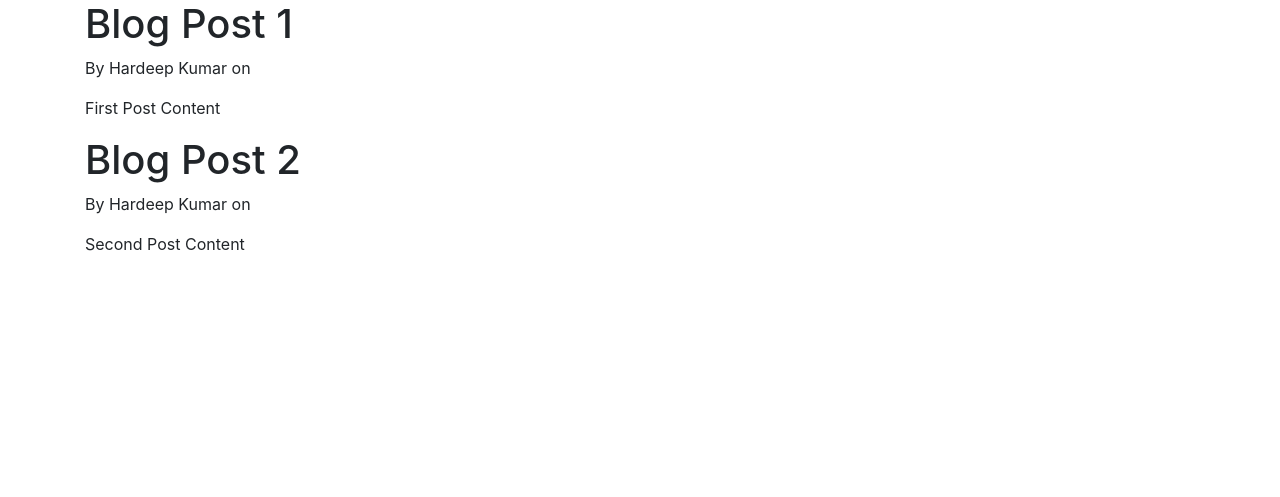
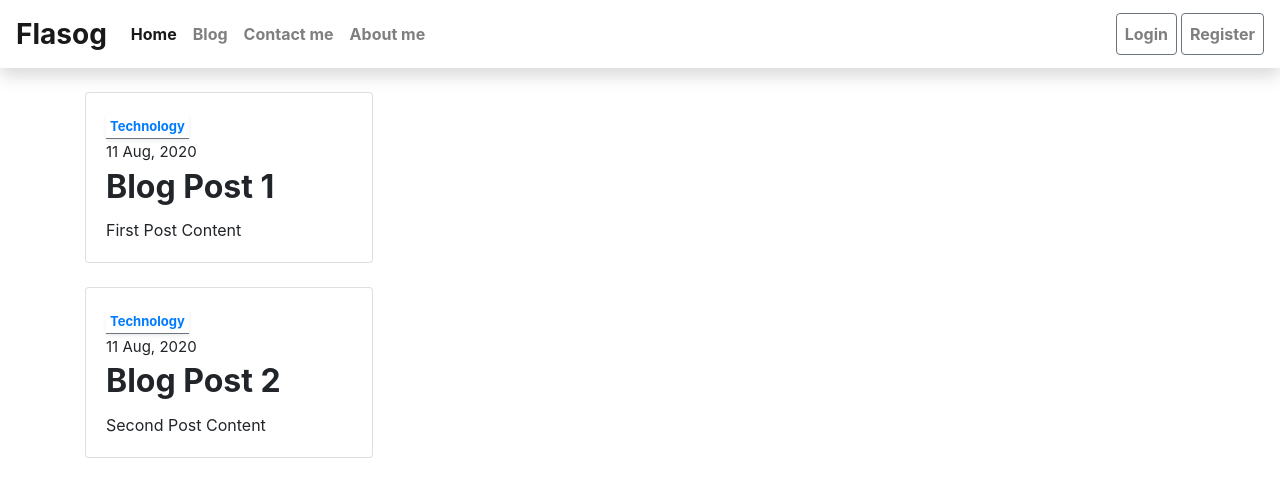
Before and after one commit to wrench1815/Flasog, a Flask app: page /home in a window 1280 px wide. Shown: the top 497 px of the page. Run offline with Flask 2, Linux system fonts and the light colour scheme; some libraries are stand-ins or nearby versions.

Commit message:
update layout

```diff
--- a/app.py
+++ b/app.py
@@ -13,12 +13,14 @@
     'author': 'Hardeep Kumar',
     'title': 'Blog Post 1',
     'content': 'First Post Content',
-    'datePublished': '11 Aug, 2020'
+    'datePublished': '11 Aug, 2020',
+    'postCategory': 'Technology'
 }, {
     'author': 'Hardeep Kumar',
     'title': 'Blog Post 2',
     'content': 'Second Post Content',
-    'datePublished': '11 Aug, 2020'
+    'datePublished': '11 Aug, 2020',
+    'postCategory': 'Technology'
 }]
 
 
@@ -39,4 +41,4 @@
 
 
 if __name__ == "__main__":
-    app.run()
+    app.run(debug=True)
--- a/templates/home.html
+++ b/templates/home.html
@@ -1,8 +1,20 @@
 {% extends "layout.html" %}
 {% block pageContent %}
   {% for post in posts %}
-    <h1>{{ post.title }}</h1>
-    <p>By {{ post.author }} on {{ post.datePosted }}</p>
-    <p>{{ post.content }}</p>
+    <div class="pt-4">
+      <div class="card " style="width: 18rem;">
+        {# <img src="https://source.unsplash.com/600x400/?coding,programming" class="card-img-top" alt="..."> #}
+        <div class="card-body">
+          <div class="">
+            <a class="font-weight-bold text-primary bg-white p-1 border border-bottom-1 border-top-0 border-left-0 border-right-0 border-secondary shadow-sm" style="font-size: 13px" href="#">{{ post.postCategory }}</a>
+            <p class="my-1 mx-0" style="font-size: 15px">{{ post.datePublished }}</p>
+          </div>
+          <h2 class="card-title font-weight-bold">{{ post.title }}</h2>
+          <p class="card-text">{{ post.content }}</p>
+          {# <a href="#" class="btn btn-primary">Go somewhere</a> #}
+        </div>
+      </div>
+    </div>
   {% endfor %}
+
 {% endblock pageContent %}
--- a/templates/layout.html
+++ b/templates/layout.html
@@ -19,28 +19,43 @@
   </head>
 
   <body>
+    {# Navbar #}
+    <header class="site-header">
+      <nav class="navbar navbar-expand-lg navbar-light bg-white shadow">
+        <a class="navbar-brand font-weight-bold" style="font-size: 28px" href="#">Flasog</a>
+        <button class="navbar-toggler" type="button" data-toggle="collapse" data-target="#navbarSupportedContent"
+        aria-controls="navbarSupportedContent" aria-expanded="false" aria-label="Toggle navigation">
+        <span class="navbar-toggler-icon"></span>
+        </button>
 
-    {# <header class="site-header">
-      <nav class="navbar navbar-expand-md navbar-dark bg-steel fixed-top">
-        <div class="container">
-          <a class="navbar-brand mr-4" href="/">Flask Blog</a>
-          <button class="navbar-toggler" type="button" data-toggle="collapse" data-target="#navbarToggle" aria-controls="navbarToggle" aria-expanded="false" aria-label="Toggle navigation">
-            <span class="navbar-toggler-icon"></span>
-          </button>
-          <div class="collapse navbar-collapse" id="navbarToggle">
-            <div class="navbar-nav mr-auto">
-              <a class="nav-item nav-link" href="/">Home</a>
-              <a class="nav-item nav-link" href="/about">About</a>
-            </div>
-            <!-- Navbar Right Side -->
-            <div class="navbar-nav">
-              <a class="nav-item nav-link" href="/login">Login</a>
-              <a class="nav-item nav-link" href="/register">Register</a>
-            </div>
+        <div class="collapse navbar-collapse font-weight-bold" id="navbarSupportedContent">
+          <ul class="navbar-nav mr-auto">
+            <li class="nav-item active">
+              <a class="nav-link" href="/">Home<span class="sr-only">(current)</span></a>
+            </li>
+            <li class="nav-item">
+              <a class="nav-link" href="/blog">Blog</a>
+            </li>
+            <li class="nav-item">
+              <a class="nav-link" href="/contact">Contact me</a>
+            </li>
+            <li class="nav-item">
+              <a class="nav-link" href="/about">About me</a>
+            </li>
+          </ul>
+          <div class="navbar-nav">
+            <li class="nav-item mr-1">
+              <a class="nav-link border rounded border-secondary" href="/login">Login</a>
+            </li>
+            <li class="nav-item">
+              <a class="nav-link border rounded border-secondary" href="/register">Register</a>
+            </li>
           </div>
         </div>
       </nav>
-    </header> #}
+    </header>
+
+
     <div class="container">
     {% block pageContent %}
 
```
Also changed, not shown: templates/about.html (line endings or trailing spaces).
